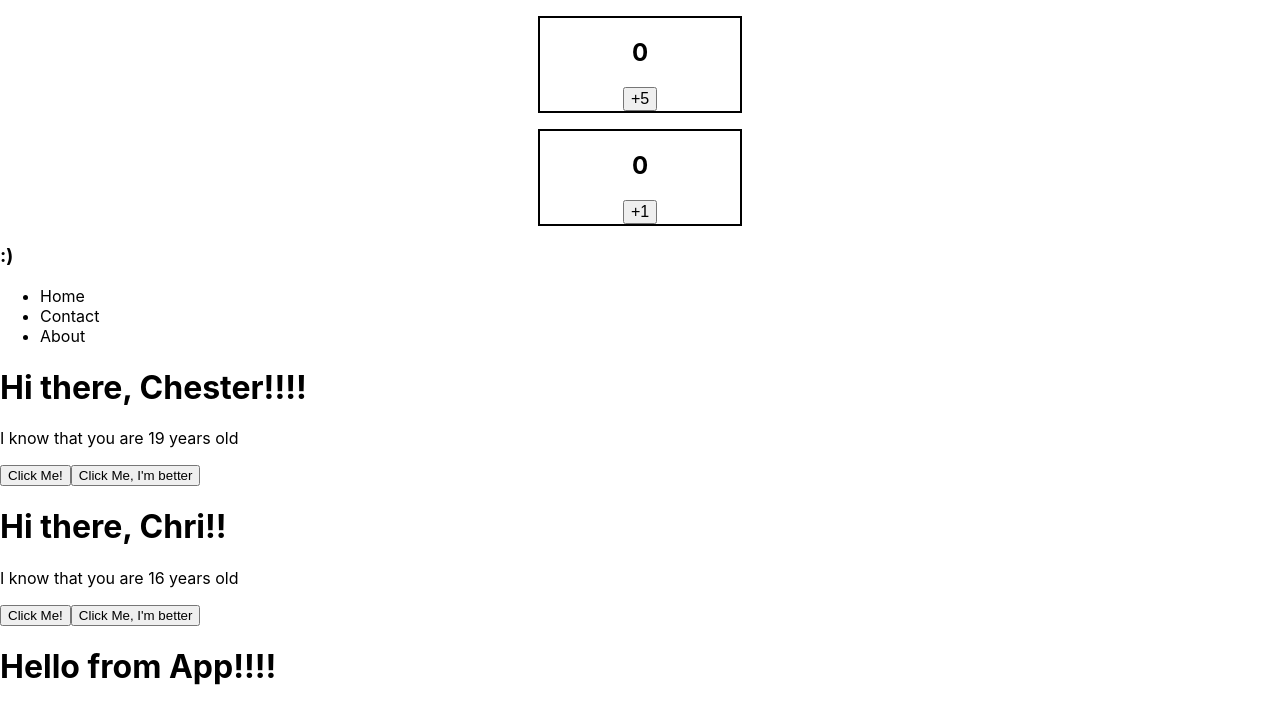
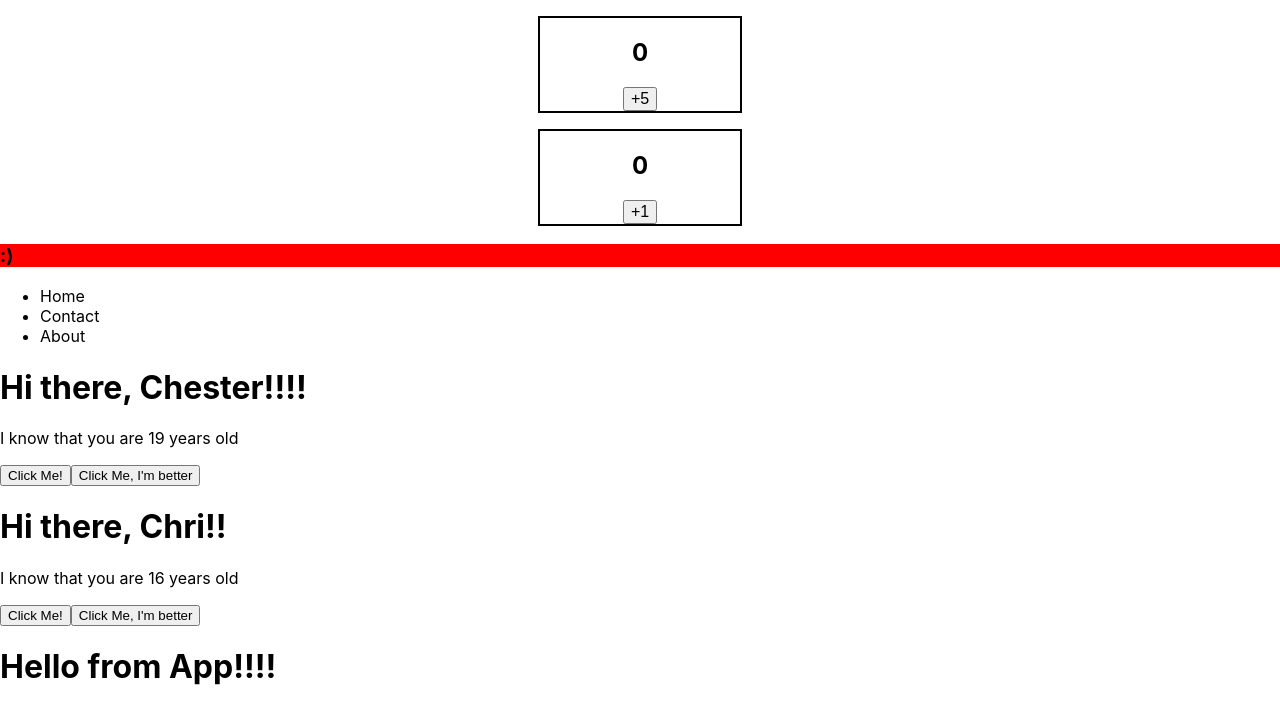
Before and after one commit to ChesterCabahug/colt-react, a React (Create React App) app: page / in a window 1280 px wide. Shown: the top 724 px of the page. Built offline with nearby package versions, Linux system fonts and the light colour scheme.

Commit message:
styling method #3: inline styles

```diff
--- a/src/MoodToggler.js
+++ b/src/MoodToggler.js
@@ -4,6 +4,6 @@ import React, { useState } from "react"
 const MoodToggler = () => {
     const [isHappy, setIsHappy] = useState(true)
     const toggleIsHappy = () => setIsHappy(!isHappy)
-    return <h3 onClick={toggleIsHappy}>{isHappy ? ":)" : ":("}</h3>
+    return <h3 style={{backgroundColor: "red"}} onClick={toggleIsHappy}>{isHappy ? ":)" : ":("}</h3>
 }
 export default MoodToggler
```
